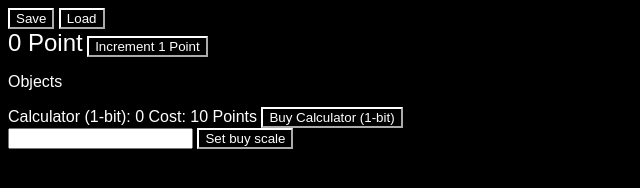
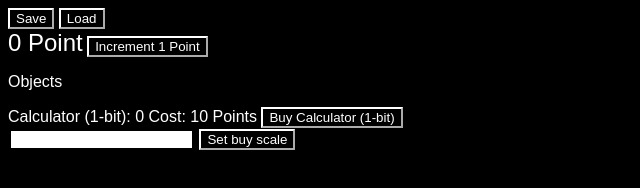
Before and after one commit to asdfg-langsd/idle-point, a plain HTML site: page index.html in a window 1280 px wide. Shown: the full height of the page, 0-640 px from the left. Drawn offline with Linux system fonts and the light colour scheme.

Commit message:
Update style.css

```diff
--- a/style.css
+++ b/style.css
@@ -15,3 +15,11 @@ button {
     border-width: 2px;
     color: white;
 }
+
+div#buyScale{
+    border: 3px solid gray;
+}
+input#buyScale{
+    border: 3px solid black;
+    size: 12px;
+}
```
